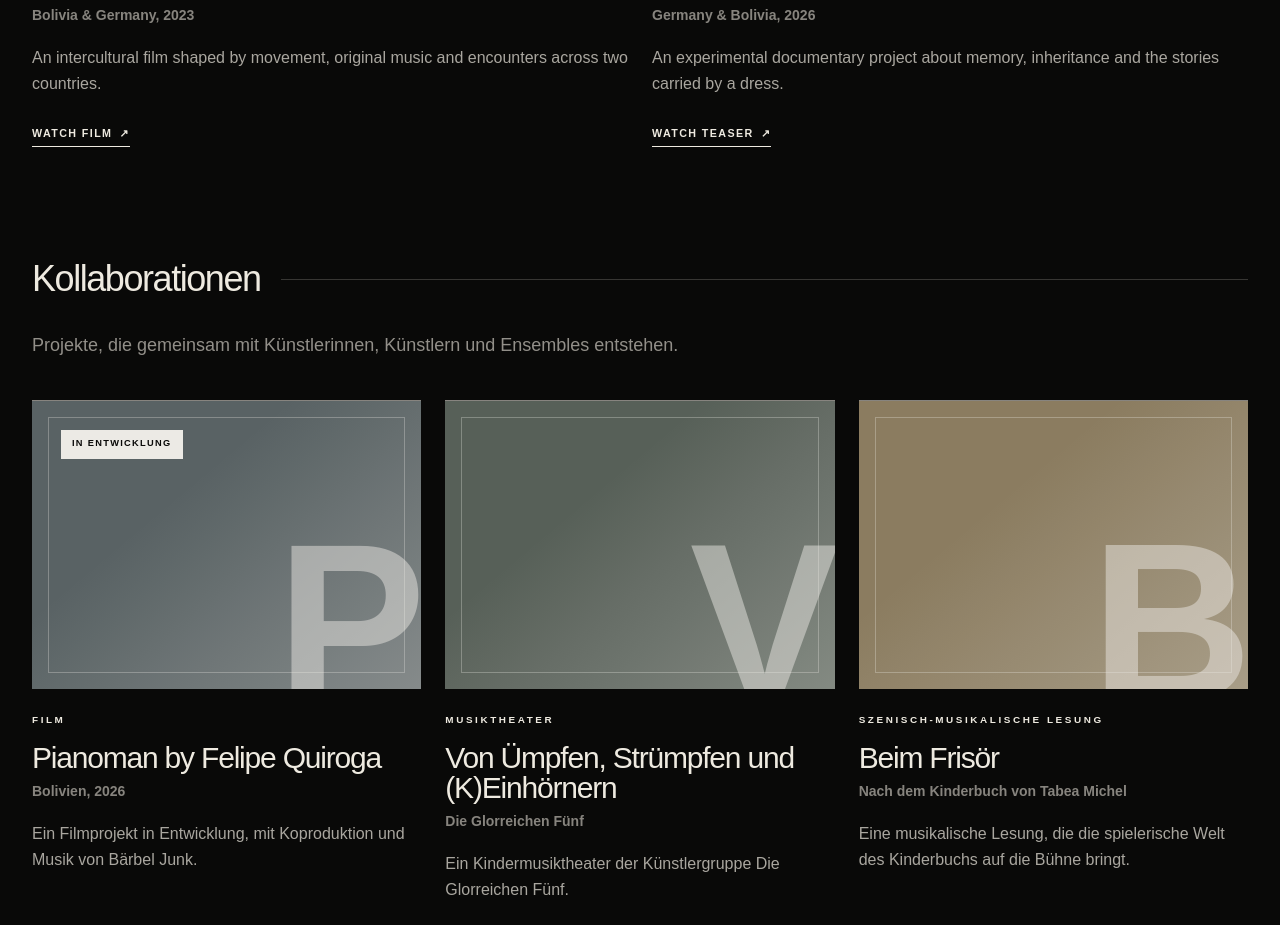
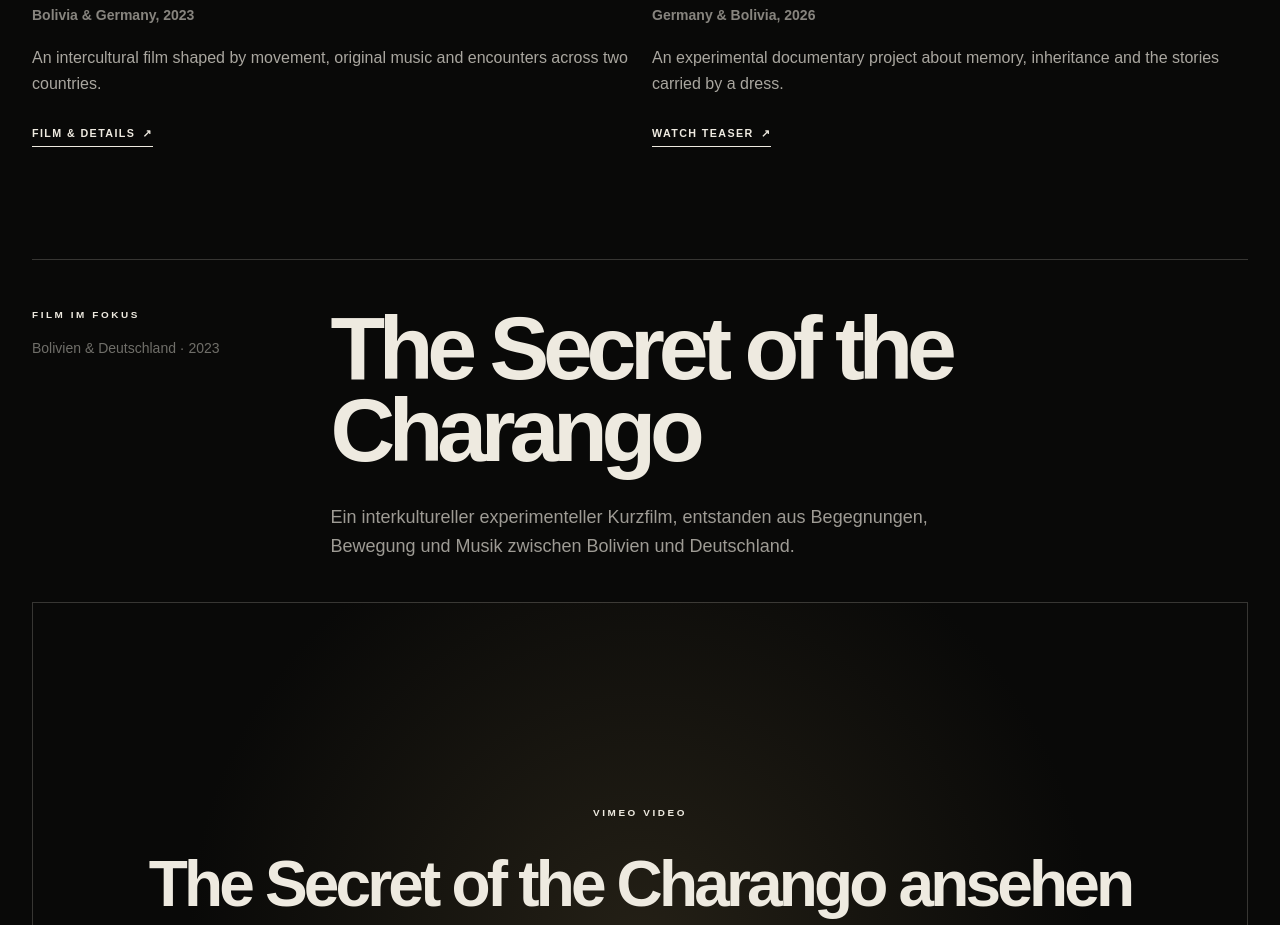
Before and after one commit to platform-eva/junkideas, a Next.js app: page / in a window 1280 px wide. Shown: the part 1602-2527 px from the top of the page. Built offline with nearby package versions, Linux system fonts and the light colour scheme.

Commit message:
Add Charango film and project credits

```diff
--- a/app/datenschutz/page.tsx
+++ b/app/datenschutz/page.tsx
@@ -51,7 +51,18 @@ export default function DatenschutzPage() {
         </p>
       </section>
       <section>
-        <h2>5. Rechte betroffener Personen</h2>
+        <h2>5. Vimeo-Video</h2>
+        <p>
+          Auf dieser Website kann ein Video des Anbieters Vimeo geladen werden.
+          Das Video wird erst nach ausdrücklicher Zustimmung der Nutzerin oder
+          des Nutzers eingebunden. Beim Laden wird eine Verbindung zu Vimeo
+          hergestellt; dabei können insbesondere IP-Adresse und technische
+          Nutzungsdaten an Vimeo übertragen werden. Anbieter ist Vimeo.com,
+          Inc., 330 West 34th Street, New York, New York 10001, USA.
+        </p>
+      </section>
+      <section>
+        <h2>6. Rechte betroffener Personen</h2>
         <p>
           Betroffene Personen haben im Rahmen der gesetzlichen Voraussetzungen
           das Recht auf Auskunft, Berichtigung, Löschung, Einschränkung der
@@ -60,7 +71,7 @@ export default function DatenschutzPage() {
         </p>
       </section>
       <section>
-        <h2>6. Stand und Änderungen</h2>
+        <h2>7. Stand und Änderungen</h2>
         <p>
           Stand: Juni 2026. Diese Datenschutzerklärung muss angepasst werden,
           wenn weitere Dienste, eingebettete Medien, Formulare,
--- a/app/globals.css
+++ b/app/globals.css
@@ -1,7 +1,7 @@
 @import "tailwindcss";
 
 :root {
-  --cinematic-layout: 4;
+  --cinematic-layout: 5;
   --paper: #090908;
   --ink: #eeeae0;
   --coral: #b99a5b;
@@ -114,6 +114,18 @@ a:focus-visible, button:focus-visible { outline: 1px solid currentColor; outline
 .legal-content p + p { margin-top: 1rem; }
 .legal-content strong { color: var(--coral); font-weight: 700; }
 .legal-warning { margin-top: 2rem; border: 1px solid var(--coral); padding: 1.25rem; color: var(--coral); font-size: .8rem; line-height: 1.7; }
+.video-consent { aspect-ratio: 16 / 9; display: grid; place-items: center; border: 1px solid color-mix(in srgb, var(--ink) 20%, transparent); background: radial-gradient(circle at center, #242016, #090908 65%); padding: 2rem; text-align: center; }
+.video-consent h3 { margin-block: 1rem; font-size: clamp(2rem, 5vw, 4.5rem); font-weight: 700; letter-spacing: -.06em; }
+.video-consent p:not(.eyebrow) { max-width: 32rem; margin: 0 auto 2rem; color: color-mix(in srgb, var(--ink) 60%, transparent); line-height: 1.7; }
+.video-frame { position: relative; aspect-ratio: 16 / 9; overflow: hidden; background: #000; }
+.video-frame iframe { position: absolute; inset: 0; width: 100%; height: 100%; border: 0; }
+.credits-list > div { display: grid; gap: .4rem; border-top: 1px solid color-mix(in srgb, var(--ink) 16%, transparent); padding-block: .85rem; }
+.credits-list dt { color: var(--coral); font-size: .6rem; font-weight: 700; letter-spacing: .12em; text-transform: uppercase; }
+.credits-list dd { color: color-mix(in srgb, var(--ink) 70%, transparent); line-height: 1.5; }
+.detail-panel { border-top: 2px solid var(--coral); padding-top: 2rem; }
+.awards-list { margin-top: 1.5rem; }
+.awards-list li { border-top: 1px solid color-mix(in srgb, var(--ink) 16%, transparent); padding-block: 1rem; line-height: 1.5; }
+.gratitude-note { margin-top: 4rem; border-left: 1px solid var(--coral); padding-left: 1.5rem; color: color-mix(in srgb, var(--ink) 48%, transparent); font-family: Georgia, "Times New Roman", serif; font-size: 1.15rem; line-height: 1.7; }
 
 @media (hover: none) {
   .project-card:hover { transform: none; }
@@ -180,6 +192,7 @@ a:focus-visible, button:focus-visible { outline: 1px solid currentColor; outline
 
 #projects,
 #all-projects,
+#charango,
 #collaborations,
 #live,
 #about,
@@ -358,6 +371,7 @@ a:focus-visible, button:focus-visible { outline: 1px solid currentColor; outline
 
   #projects,
   #all-projects,
+  #charango,
   #collaborations,
   #live,
   #about,
--- a/app/page.tsx
+++ b/app/page.tsx
@@ -2,6 +2,7 @@ import Link from "next/link";
 import Image from "next/image";
 import Hero from "@/components/Hero";
 import ProjectCard from "@/components/ProjectCard";
+import VimeoEmbed from "@/components/VimeoEmbed";
 
 const featuredProjects = [
   {
@@ -10,9 +11,9 @@ const featuredProjects = [
     year: "Bolivia & Germany, 2023",
     description:
       "An intercultural film shaped by movement, original music and encounters across two countries.",
-    href: "https://vimeo.com/835266930?fl=ip&fe=ec",
+    href: "#charango",
     accent: "sun" as const,
-    label: "Watch film",
+    label: "Film & Details",
   },
   {
     title: "My mother's dress",
@@ -48,6 +49,71 @@ export default function Home() {
           {featuredProjects.map((project) => (
             <ProjectCard key={project.title} {...project} />
           ))}
+        </div>
+      </section>
+
+      <section className="charango-detail page-shell pb-20 sm:pb-28" id="charango">
+        <div className="mb-10 grid gap-8 border-t border-ink/20 pt-12 lg:grid-cols-[0.45fr_1.55fr]">
+          <div>
+            <p className="eyebrow">Film im Fokus</p>
+            <p className="mt-4 text-sm text-ink/45">Bolivien & Deutschland · 2023</p>
+          </div>
+          <div>
+            <h2 className="section-title max-w-5xl">The Secret of the Charango</h2>
+            <p className="mt-8 max-w-2xl text-lg leading-relaxed text-ink/65">
+              Ein interkultureller experimenteller Kurzfilm, entstanden aus
+              Begegnungen, Bewegung und Musik zwischen Bolivien und Deutschland.
+            </p>
+          </div>
+        </div>
+
+        <VimeoEmbed />
+
+        <div className="charango-info mt-12 grid gap-12 lg:grid-cols-[1fr_1fr]">
+          <div>
+            <p className="eyebrow mb-6">Credits</p>
+            <dl className="credits-list">
+              <div><dt>Idea, Direction & Production</dt><dd>Bärbel Junk</dd></div>
+              <div><dt>Cinematography</dt><dd>Felipe Quiroga Álvarez Daza</dd></div>
+              <div><dt>Choreography & Dance Performance</dt><dd>Marie Haußdörfer</dd></div>
+              <div><dt>Original Music</dt><dd>Bernardo Rosado Ramos</dd></div>
+              <div><dt>Production Bolivia</dt><dd>Paola Jhanitsa Cáceres</dd></div>
+              <div><dt>Costume Design</dt><dd>Isabel Jurado Chávez</dd></div>
+              <div><dt>Production Assistant Bolivia & Driver</dt><dd>Eulogio Huaqui Ticona</dd></div>
+              <div><dt>Production Assistant Germany</dt><dd>Florian Federl</dd></div>
+              <div><dt>Post Production / Color Correction</dt><dd>Luís Tapia Heredia ICG (Alborcine)</dd></div>
+              <div><dt>Music Recording</dt><dd>Daniel Prieto</dd></div>
+              <div><dt>Music Mastering</dt><dd>Omar Corrales Cerff (Gatoverde Studio)</dd></div>
+              <div><dt>Still Photography Bolivia</dt><dd>Daniel Quiroga Miranda, Alice Michelle Coronel Almaraz</dd></div>
+              <div><dt>Still Photography Germany</dt><dd>Jan-Peter Schulz</dd></div>
+              <div><dt>Poster Design</dt><dd>Maria Callejas Guimaraes</dd></div>
+              <div><dt>Special Appearance</dt><dd>Heidrun Haußdörfer</dd></div>
+            </dl>
+          </div>
+          <div>
+            <div className="detail-panel">
+              <p className="eyebrow">Auszeichnungen</p>
+              <ul className="awards-list">
+                <li>Best Experimental Short · Liverpool Indie Awards 2024</li>
+                <li>Official Selection · Budapest Movie Awards 2023</li>
+                <li>Official Selection · Prague Music Video Awards 2023</li>
+              </ul>
+              <a
+                className="text-link mt-8"
+                href="https://online.anyflip.com/pxdko/xcfa/mobile/index.html"
+                rel="noreferrer"
+                target="_blank"
+              >
+                Pressebeitrag lesen ↗
+              </a>
+            </div>
+            <blockquote className="gratitude-note">
+              With gratitude for all the lovely people in Bolivia and Germany,
+              friends, supporters and crowd-funders all over the world, our
+              cherished hosts and my beloved family, without whom this project
+              never would have been possible.
+            </blockquote>
+          </div>
         </div>
       </section>
 
--- a/components/ProjectCard.tsx
+++ b/components/ProjectCard.tsx
@@ -26,6 +26,8 @@ export default function ProjectCard({
   label,
   status,
 }: ProjectCardProps) {
+  const isInternal = href.startsWith("#") || href.startsWith("/");
+
   return (
     <article className="project-card group flex h-full flex-col overflow-hidden">
       <div className={`project-visual ${accentClasses[accent]}`}>
@@ -41,7 +43,12 @@ export default function ProjectCard({
         </h3>
         <p className="mt-2 text-sm font-semibold text-ink/55">{year}</p>
         <p className="mt-5 flex-1 leading-relaxed text-ink/70">{description}</p>
-        <a className="text-link mt-7" href={href} rel="noreferrer" target="_blank">
+        <a
+          className="text-link mt-7"
+          href={href}
+          rel={isInternal ? undefined : "noreferrer"}
+          target={isInternal ? undefined : "_blank"}
+        >
           {label} <span aria-hidden="true">↗</span>
         </a>
       </div>
--- /dev/null
+++ b/components/VimeoEmbed.tsx
@@ -0,0 +1,36 @@
+"use client";
+
+import { useState } from "react";
+
+export default function VimeoEmbed() {
+  const [accepted, setAccepted] = useState(false);
+
+  if (accepted) {
+    return (
+      <div className="video-frame">
+        <iframe
+          allow="autoplay; fullscreen; picture-in-picture"
+          allowFullScreen
+          src="https://player.vimeo.com/video/835266930?dnt=1"
+          title="The Secret of the Charango"
+        />
+      </div>
+    );
+  }
+
+  return (
+    <div className="video-consent">
+      <div>
+        <p className="eyebrow">Vimeo Video</p>
+        <h3>The Secret of the Charango ansehen</h3>
+        <p>
+          Beim Laden des Videos werden Daten an Vimeo übertragen. Weitere
+          Informationen stehen in der Datenschutzerklärung.
+        </p>
+        <button className="button-light" onClick={() => setAccepted(true)} type="button">
+          Vimeo-Video laden
+        </button>
+      </div>
+    </div>
+  );
+}
```
